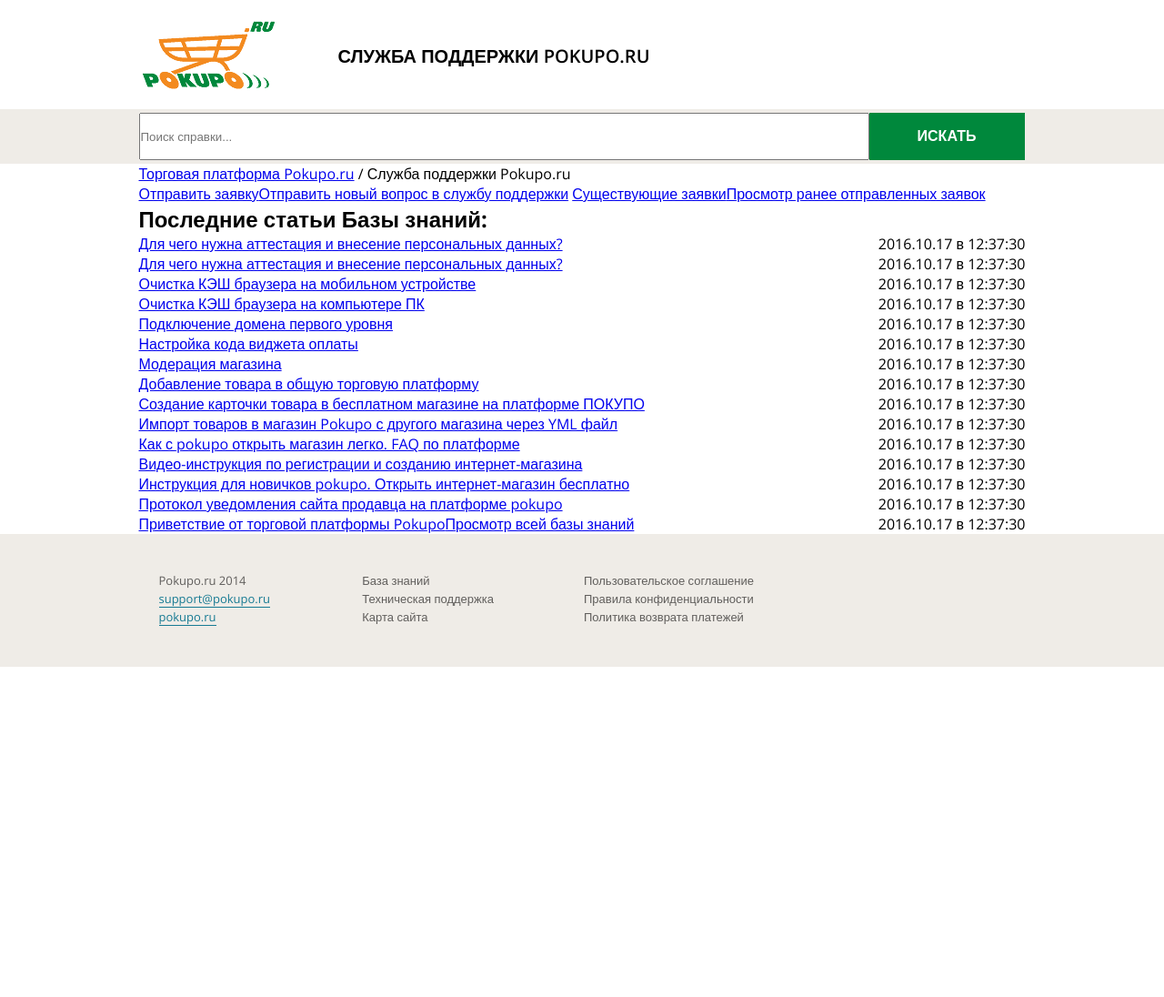
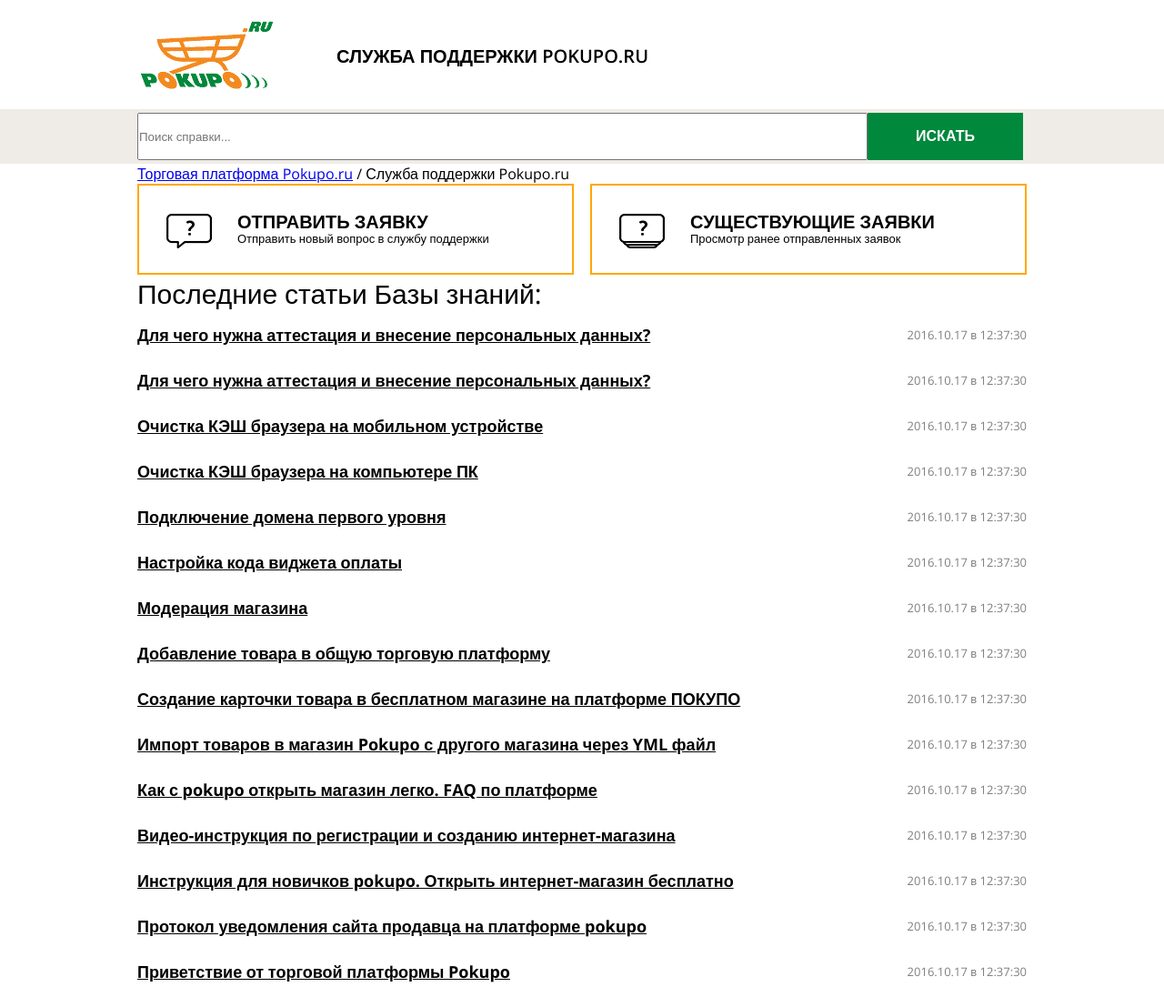
Before and after one commit to Aksnv/pokupo_support, a plain HTML site: page index.html in a window 1280 px wide. Shown: the top 1096 px of the page at 91% size. Before the commit the page ends 800 px from the top, so only its background shows below. Drawn offline with nearby package versions, Linux system fonts and the light colour scheme.

Commit message:
Добавлены стили для некоторых элементов

```diff
--- a/index.html
+++ b/index.html
@@ -61,8 +61,8 @@
         <a href="https://pokupo.ru/">Торговая платформа Pokupo.ru</a><span> / Служба поддержки Pokupo.ru</span>
       </section>
       <section class="page-content__applications">
-        <a href="#">Отправить заявку<span>Отправить новый вопрос в службу поддержки</span></a>
-        <a href="#">Существующие заявки<span>Просмотр ранее отправленных заявок</span></a>
+        <a href="#" class="application send-application">Отправить заявку<span>Отправить новый вопрос в службу поддержки</span></a>
+        <a href="#" class="application current-application">Существующие заявки<span>Просмотр ранее отправленных заявок</span></a>
       </section>
       <section class="page-content__articles">
         <h2>Последние статьи Базы знаний:</h2>
@@ -128,7 +128,7 @@
             <span class="article-title"><a href="#">Приветствие от торговой платформы Pokupo</a></span>
           </li>
         </ul>
-        <a href="#">Просмотр всей базы знаний</a>
+        <a class="all-articles" href="#">Просмотр всей базы знаний</a>
       </section>
     </div>
   </section>
--- a/styles/support.css
+++ b/styles/support.css
@@ -13,7 +13,7 @@ ul {
 }
 
 .container {
-  width: 975px;
+  width: 978px;
   margin: 0 auto;
 }
 
@@ -88,17 +88,108 @@ ul {
 .page-content {
 }
 
+.page-content__applications a {
+  text-decoration: none;
+}
+
+.application {
+  float: left;
+  position: relative;
+  width: 480px;
+  height: 100px;
+  font-size: 20px;
+  font-weight: 600;
+  line-height: 19px;
+  text-transform: uppercase;
+  padding-top: 30px;
+  padding-left: 108px;
+  border: 2px solid #ffa800;
+  color: #000000;
+}
+
+.application span {
+  display: block;
+  font-size: 13px;
+  font-weight: 400;
+  text-transform: none;
+}
+
+.application:hover {
+  background-color: #ffa800;
+  color: #ffffff;
+}
+
+.application::before {
+  position: absolute;
+  top: 31px;
+  left: 30px;
+  content: "";
+  display: block;
+  width: 50px;
+  height: 38px;
+  background-image: url(../images/sprite.png);
+  background-repeat: no-repeat;
+}
+
+.send-application {
+  margin-right: 18px;
+}
+
+.send-application::before {
+  background-position: -840px -880px;
+}
+
+.send-application:hover::before {
+  background-position: -7px -887px;
+}
+
+.current-application::before {
+  background-position: -782px -832px;
+}
+
+.current-application:hover::before {
+  background-position: -783px -880px;
+}
+
+.page-content__articles h2 {
+  font-size: 30px;
+  font-weight: 300;
+}
+
 .page-content__articles li {
   clear: both;
 }
 
 .article-date {
   float: right;
+  font-size: 13px;
+  font-weight: 400;
+  line-height: 50px;
+  color: #000000;
+  opacity: 0.5;
 }
 
 .article-title {
   float: left;
 }
+
+.article-title a {
+  font-size: 18px;
+  font-weight: 700;
+  line-height: 50px;
+  text-decoration: underline;
+  color: #000000;
+}
+
+.article-title a:hover {
+  color: #ed1c24;
+}
+
+.all-articles {
+  clear: both;
+  display: block;
+}
+
 
 /* ---------------  --------------- Footer ---------------  --------------- */
 
@@ -140,7 +231,7 @@ ul {
   height: 15px;
   margin-top: 3px;
   margin-right: 5px;
-  background-image: url(../images/main_sprite.png);
+  background-image: url(../images/sprite.png);
   background-repeat: no-repeat;
 }
 
@@ -181,7 +272,7 @@ ul {
   height: 35px;
   margin-right: 1px;
   border-radius: 5px;
-  background-image: url("../images/main_sprite.png");
+  background-image: url("../images/sprite.png");
   background-repeat: no-repeat;
 }
 
```
Also changed, not shown: images/sprite2.fw.png (deleted).
